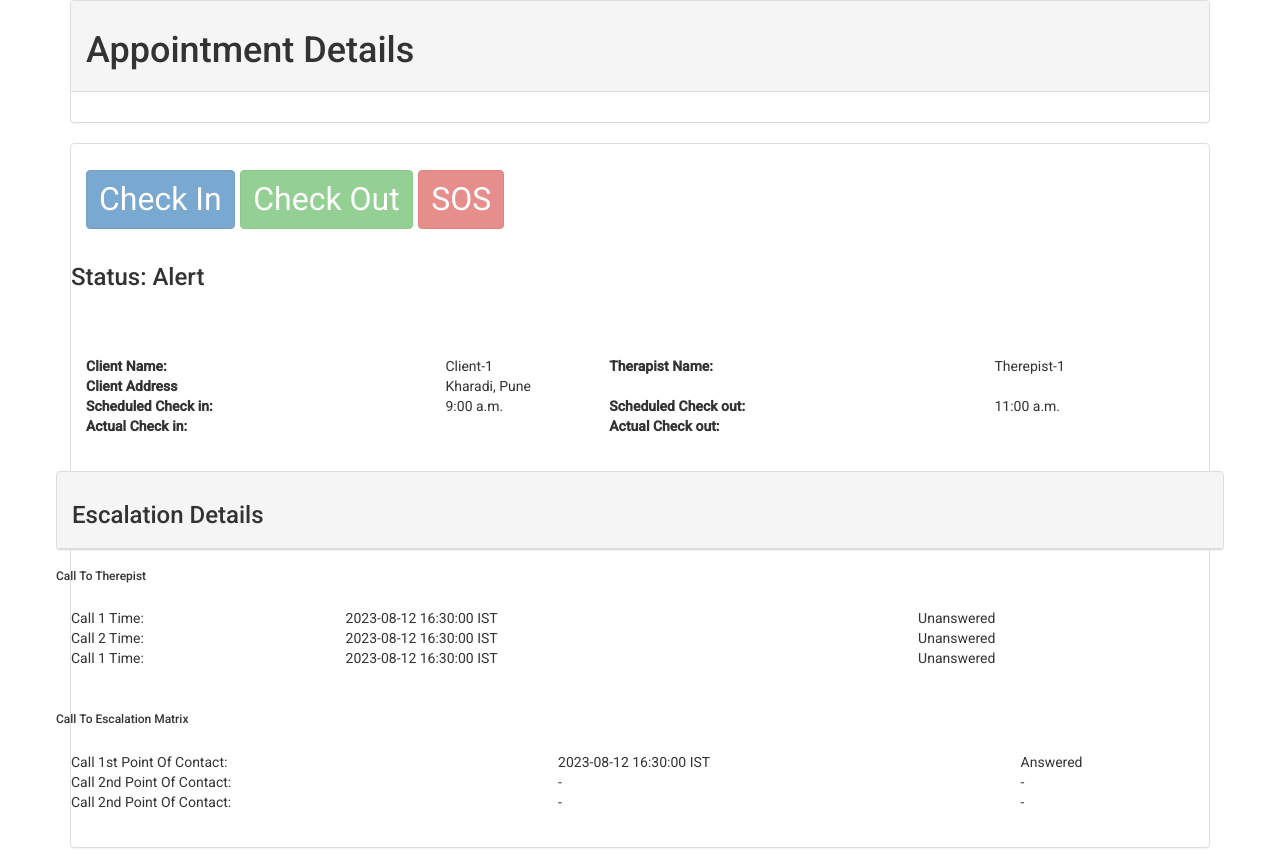
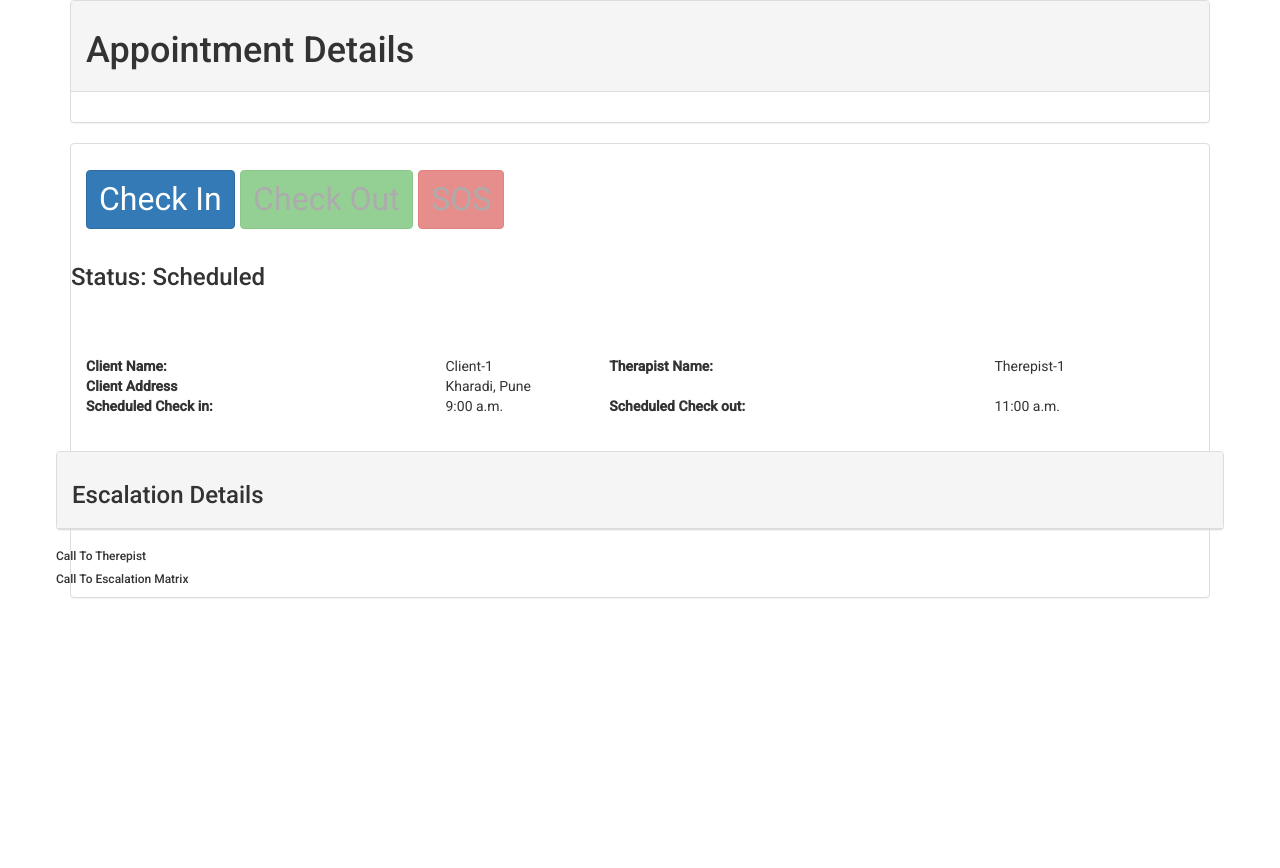
Before and after one commit to yashwadhwani08/CtrlAltElite, an Angular app in the folder Therapist-Security/: page /appointment in a window 1280 px wide. After the commit the page ends 800 px from the top, so only its background shows below. Built offline with nearby package versions, Linux system fonts and the light colour scheme.

Commit message:
Update Appointment Page for SOS

```diff
--- a/Therapist-Security/src/app/appointment-component/appointment-component.component.css
+++ b/Therapist-Security/src/app/appointment-component/appointment-component.component.css
@@ -1,6 +1,7 @@
 section {
   display: table;
 }
+
 
 .example-label {
   display: table-cell;
@@ -16,6 +17,9 @@ button{
     font-size: xx-large;
 }
 
+.disabled {
+    color:grey
+}
 .example-button-row {
   display: table-cell;
   max-width: 600px;
--- a/Therapist-Security/src/app/appointment-component/appointment-component.component.html
+++ b/Therapist-Security/src/app/appointment-component/appointment-component.component.html
@@ -17,13 +17,13 @@
       <div class="panel-body">
         <div class="d-flex justify-content-end" role="group">
           <!-- <button mat-button>Basic</button> -->
-          <button class="btn btn-primary" (click)="doCheckIn()" [disabled]="isCheckInDisabled()">
+          <button class="btn btn-primary" [ngClass]="isCheckInDisabled() ? 'disabled' : ''" (click)="doCheckIn()" [disabled]="isCheckInDisabled()">
             Check In
           </button>
-          <button class="btn btn-success" (click)="doCheckOut()" [disabled]="isCheckoutButtonDisabled()">
+          <button class="btn btn-success" [ngClass]="isCheckoutButtonDisabled() ? 'disabled' : ''"  (click)="doCheckOut()" [disabled]="isCheckoutButtonDisabled()">
             Check Out
           </button>
-          <button class="btn btn-danger" (click)="doSOS()" [disabled]="isSOSDisabled()">
+          <button class="btn btn-danger" [ngClass]="isSOSDisabled() ? 'disabled' : ''" (click)="doSOS()" [disabled]="isSOSDisabled()">
             SOS
           </button>
         </div>
--- a/Therapist-Security/src/app/appointment-component/appointment-component.component.ts
+++ b/Therapist-Security/src/app/appointment-component/appointment-component.component.ts
@@ -27,7 +27,7 @@ export class AppointmentComponentComponent implements OnInit {
       checkoutTime: '11:00 a.m.',
       actualCheckinTime: '',
       actualCheckoutTime: '',
-      status: constants.appointStatusAlert,
+      status: constants.appointStatusScheduled,
     };
   }
 
@@ -76,7 +76,7 @@ export class AppointmentComponentComponent implements OnInit {
 
   isSOSDisabled(): boolean {
     if (
-      this.appointment.status == constants.appointStatusAlert
+      this.appointment.status != constants.appointStatusInProgress
     ) {
       return true;
     }
```
